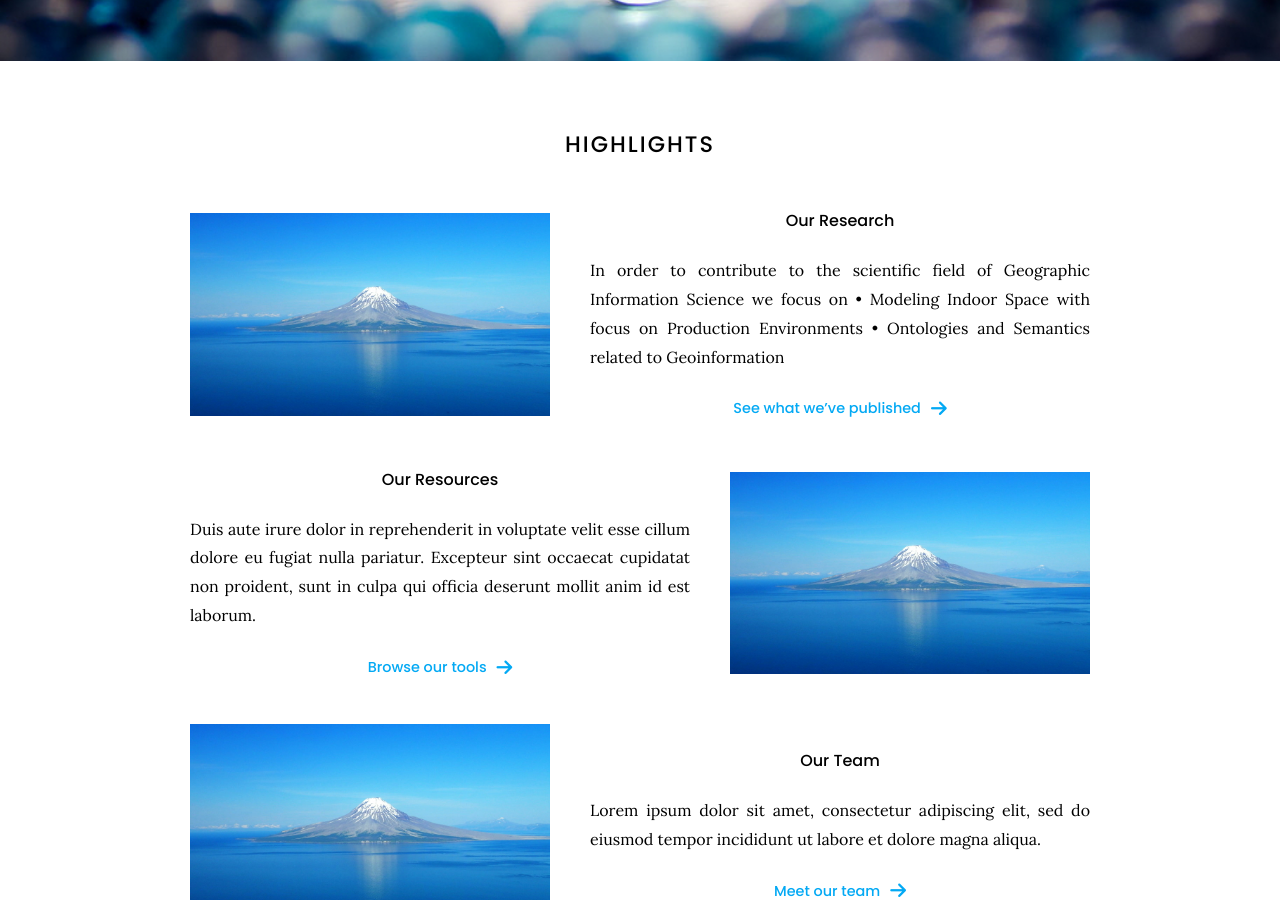
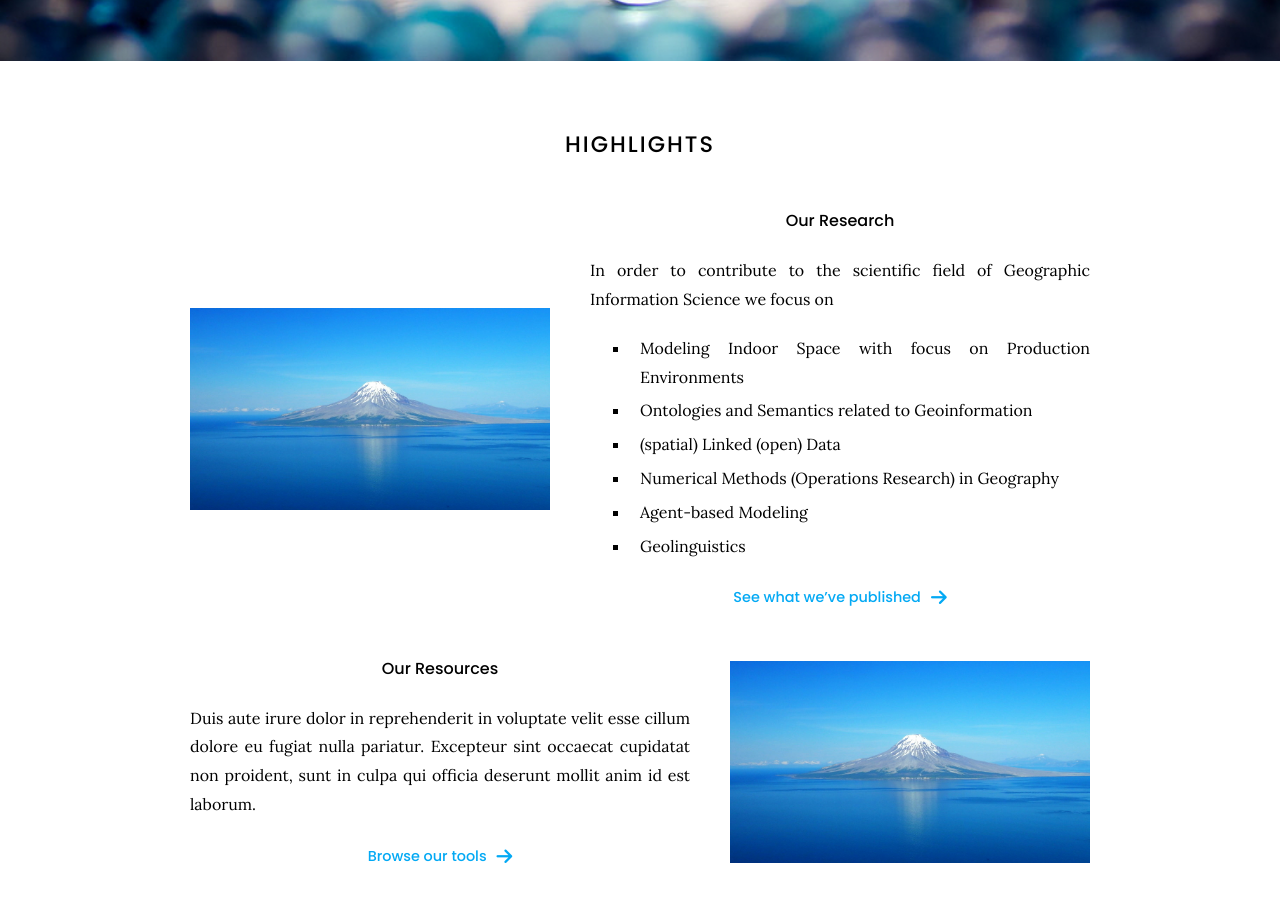
Before and after one commit to geowei1/geowei1.github.io, a Jekyll site: the page built from index.md, in a window 1280 px wide and 900 px high, scrolled down 467 px. Built offline with Jekyll 4.4.1, drawn with Linux system fonts in a browser that asks for light colours.

Commit message:
Update index.md

```diff
--- a/index.md
+++ b/index.md
@@ -17,8 +17,12 @@ title: Home
 
 {% capture text %}
 In order to contribute to the scientific field of Geographic Information Science we focus on
-•	Modeling Indoor Space with focus on Production Environments
-•	Ontologies and Semantics related to Geoinformation
+*	Modeling Indoor Space with focus on Production Environments
+*	Ontologies and Semantics related to Geoinformation
+*	(spatial) Linked (open) Data
+*	Numerical Methods (Operations Research) in Geography
+*	Agent-based Modeling
+*	Geolinguistics
 
 
 {%
```
